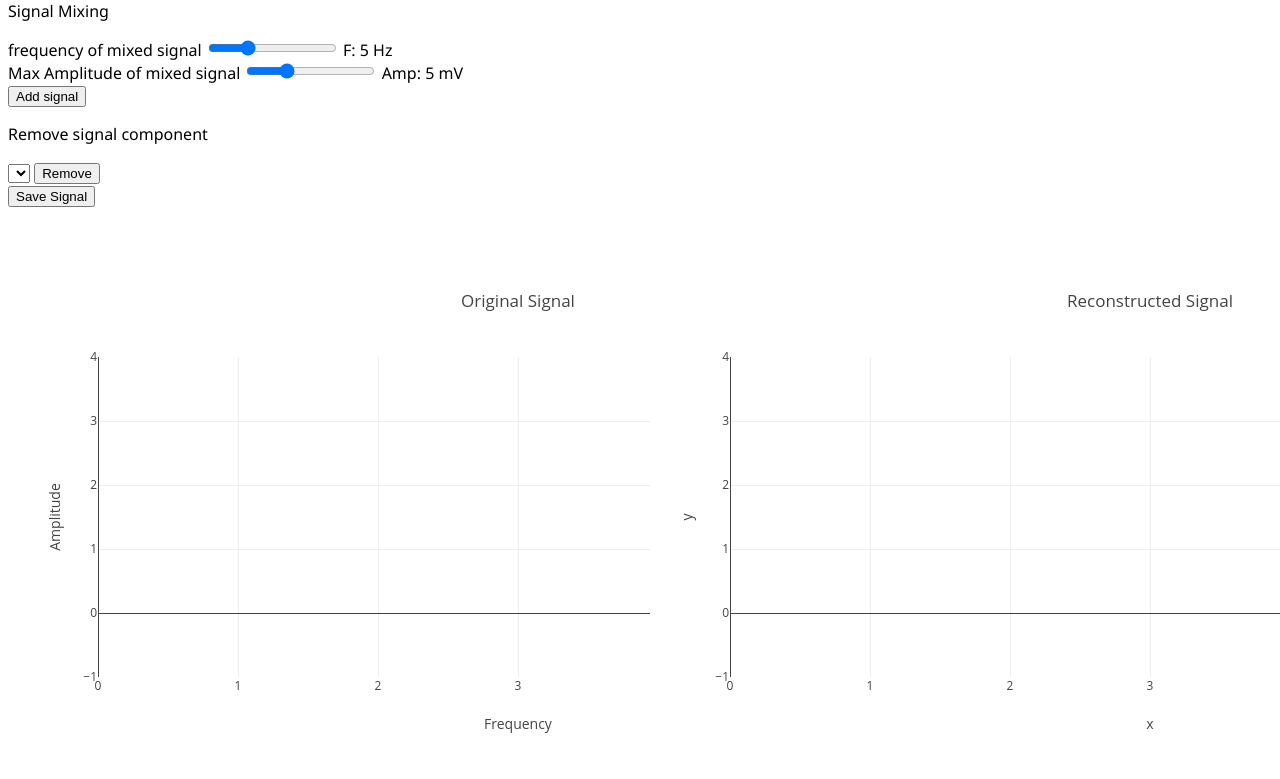
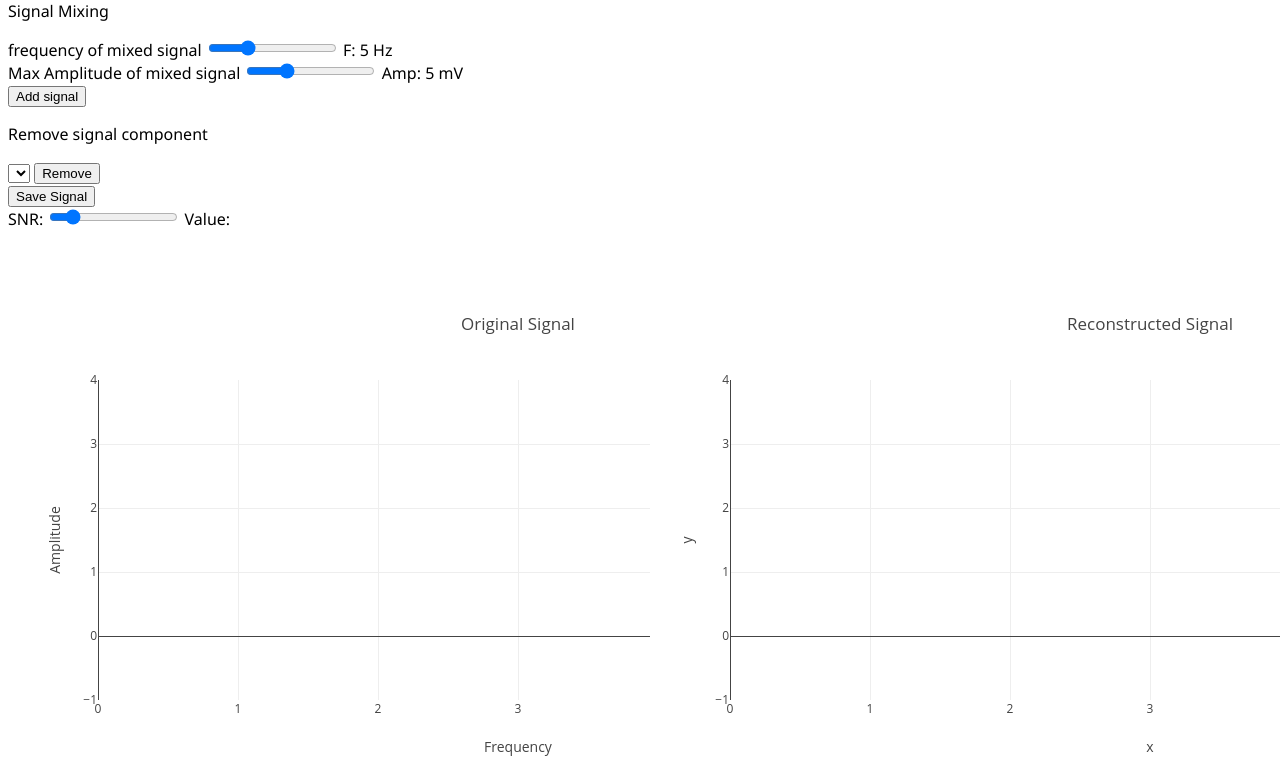
Before and after one commit to Bahey1200022/sampling_studio, a Flask app: page / in a window 1280 px wide; the page is wider, and only the part inside the window is pictured. Shown: the part 175-954 px from the top of that part. Run offline with Flask 3, Linux system fonts and the light colour scheme; lists and menus that the app fills with data are empty; some libraries are stand-ins or nearby versions.

Commit message:
noise bullshit

```diff
--- a/static/js/logic.js
+++ b/static/js/logic.js
@@ -362,7 +362,88 @@
 
   return constructy;
 }
-/////////////////////////////////Saving
+//////////////////////////////////////////////////////////////////////////////////////////////////////////
+/////////////////////////////////////////////////////////////////////////////////////////////////////
+//////////////////////NOISE
+var snrSlider = document.getElementById("noise");
+var snrOutput = document.getElementById("snrOutput");
+let SNR = snrSlider.value;
+snrSlider.oninput = async function () {
+  snrOutput.innerHTML  = snrSlider.value;
+
+};
+snrSlider.addEventListener('mouseup',  () => {
+let noise_array=[];
+let SNR =snrSlider.value;
+
+let copiedY = [...Amplitude_1];
+      //we calculate the average of the square values of y (aka the power)
+      let sum_power = 0;
+      for (let itr = 0; itr < copiedY.length; itr += 1) {
+        let powerComponent = Math.pow(copiedY[itr], 2);
+        sum_power += powerComponent;
+      }
+      //then we get the average of the power (divide by the number of values)
+      let signal_power = Math.sqrt(sum_power / copiedY.length);
+
+      //we add a random noise component based on the SNR to the signal values
+      for (let itr = 0; itr < copiedY.length; itr += 1) {
+        let noiseComponent = this.getNormalDistRand(0,signal_power / SNR);
+
+        Amplitude_1[itr] =Amplitude_1[itr] + noiseComponent;
+          noise_array.push(noiseComponent);
+      }
+
+      const trace = {
+        x: time,
+        y: Amplitude_1,name:"original",
+        type: 'scatter',
+        mode: 'lines',
+        line: {
+            color: 'blue'
+        },
+      };
+      Plotly.newPlot(plotDiv, [trace], layout, config);
+
+
+});
+//For generating a gaussian distributed variable
+function boxMullerTransform() {
+  const u1 = Math.random();
+  const u2 = Math.random();
+
+  const z0 = Math.sqrt(-2.0 * Math.log(u1)) * Math.cos(2.0 * Math.PI * u2);
+  const z1 = Math.sqrt(-2.0 * Math.log(u1)) * Math.sin(2.0 * Math.PI * u2);
+
+  return { z0, z1 };
+  // return z0;
+}
+function getNormalDistRand(mean, stddev) {
+  const { z0, _ } = boxMullerTransform();
+  return z0 * stddev + mean;
+}
+
+
+
+
+
+
+
+
+
+
+
+
+
+
+
+
+
+
+
+
+///////////////////////////////////////////////////////////////Saving
+////////////////////////////////////////////////////////////////////////////////////////
 let saveBtn = document.getElementById("save");
 function saveCSV(x, y) {
   let csvData = [];
--- a/templates/main.html
+++ b/templates/main.html
@@ -36,6 +36,11 @@
                     </div>
 
                 <a id="download"><button type="button" id="save">Save Signal</button></a>
+                <div>
+                    <label for="noise" id="noiselabel">SNR:</label>
+                   <input type="range" min="1" max="30" value="5" class="slider" id="noise">
+                   Value: <span id="snrOutput"></span>
+                </div>
 
 
 <div class="row">
```
